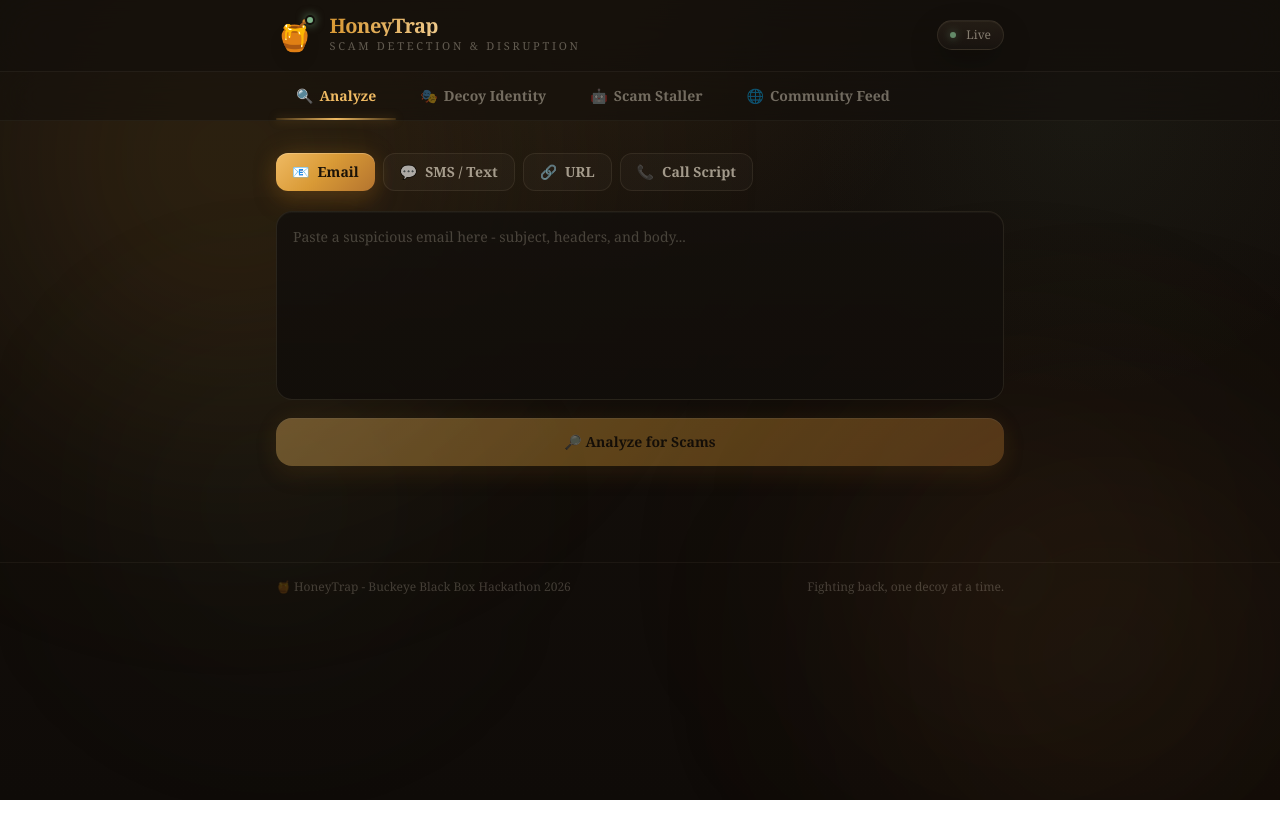
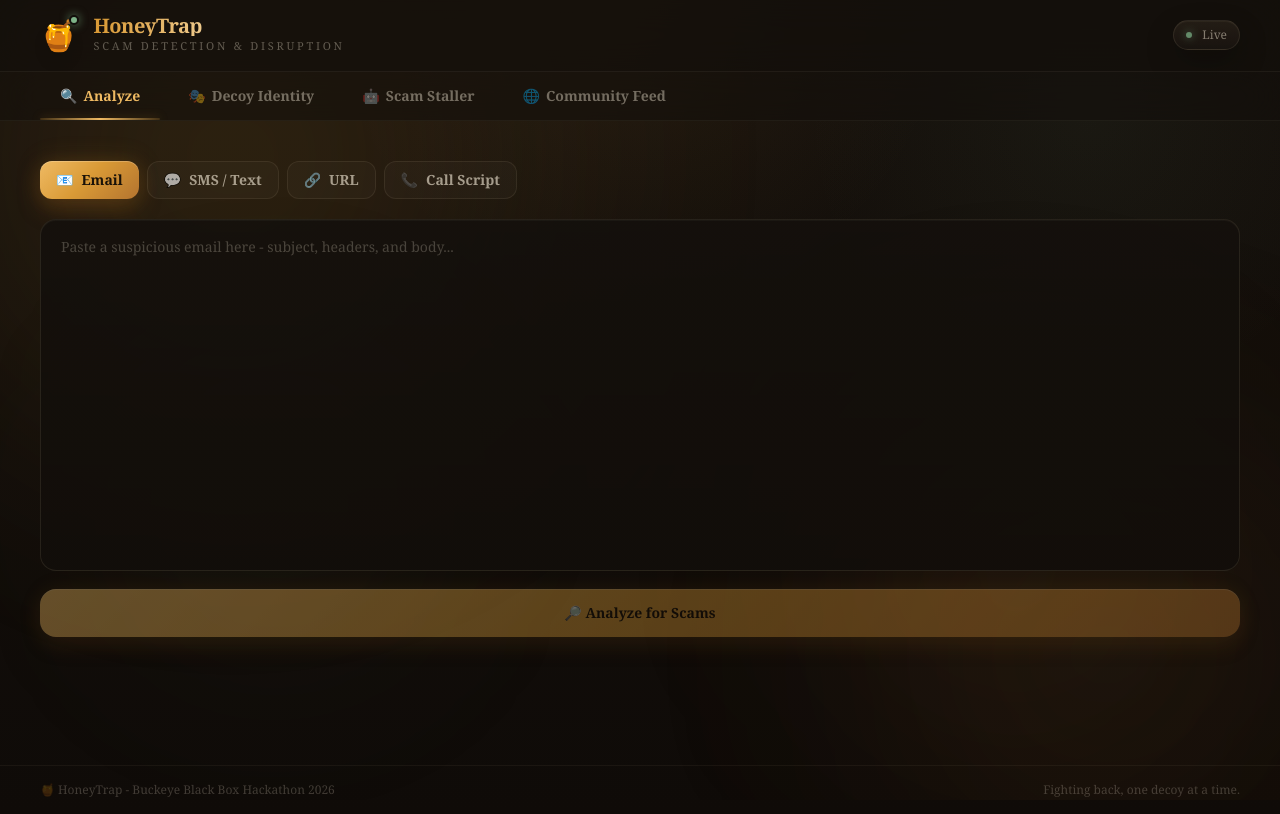
Before and after one commit to asonnekar/HoneyTrap, a React (Vite) app in the folder client/: page / in a window 1280 px wide. Built offline with nearby package versions, Linux system fonts and the light colour scheme.

Commit message:
Updated UI

```diff
--- a/client/src/App.jsx
+++ b/client/src/App.jsx
@@ -15,6 +15,7 @@ export default function App() {
   const [activeTab, setActiveTab] = useState(0)
   const [analysisResult, setAnalysisResult] = useState(null)
   const [scamContent, setScamContent] = useState('')
+  const shellClass = 'w-full max-w-[1500px] mx-auto px-4 sm:px-6 lg:px-10'
 
   return (
     <div className="relative min-h-screen text-[#f4ead7] overflow-x-hidden">
@@ -26,7 +27,7 @@ export default function App() {
       </div>
 
       <header className="relative z-10 sticky top-0 border-b border-[rgba(255,231,194,0.06)] bg-[rgba(18,15,11,0.78)] backdrop-blur-xl">
-        <div className="max-w-3xl mx-auto px-5 py-4 flex items-center gap-4">
+        <div className={`${shellClass} py-4 flex items-center gap-4`}>
           <div className="relative">
             <span className="text-3xl drop-shadow-lg">🍯</span>
             <span
@@ -51,12 +52,12 @@ export default function App() {
       </header>
 
       <nav className="relative z-10 border-b border-[rgba(255,231,194,0.05)] bg-[rgba(18,15,11,0.56)] backdrop-blur-xl">
-        <div className="max-w-3xl mx-auto px-5 flex gap-1">
+        <div className={`${shellClass} flex gap-2 overflow-x-auto`}>
           {TABS.map((tab, i) => (
             <button
               key={tab.label}
               onClick={() => setActiveTab(i)}
-              className={`relative px-5 py-3.5 text-sm font-semibold transition-all duration-200 ${
+              className={`relative shrink-0 whitespace-nowrap px-5 py-3.5 text-sm font-semibold transition-all duration-200 ${
                 activeTab === i
                   ? 'text-[var(--honey-bright)]'
                   : 'text-[rgba(244,234,215,0.42)] hover:text-[rgba(244,234,215,0.72)]'
@@ -78,7 +79,7 @@ export default function App() {
         </div>
       </nav>
 
-      <main className="relative z-10 max-w-3xl mx-auto px-5 py-8">
+      <main className={`${shellClass} relative z-10 py-8 lg:py-10 min-h-[calc(100vh-220px)]`}>
         {activeTab === 0 && (
           <AnalyzeTab onResult={setAnalysisResult} onContentChange={setScamContent} />
         )}
@@ -90,7 +91,7 @@ export default function App() {
       </main>
 
       <footer className="relative z-10 mt-16 border-t border-[rgba(255,231,194,0.05)]">
-        <div className="max-w-3xl mx-auto px-5 py-4 flex items-center justify-between">
+        <div className={`${shellClass} py-4 flex items-center justify-between`}>
           <p className="text-xs text-[rgba(244,234,215,0.22)]">🍯 HoneyTrap - Buckeye Black Box Hackathon 2026</p>
           <p className="text-xs text-[rgba(244,234,215,0.22)]">Fighting back, one decoy at a time.</p>
         </div>
--- a/client/src/components/AnalyzeTab.jsx
+++ b/client/src/components/AnalyzeTab.jsx
@@ -131,7 +131,7 @@ export default function AnalyzeTab({ onResult, onContentChange }) {
   const cat = result ? (CATEGORY_META[result.category] || CATEGORY_META.suspicious) : null
 
   return (
-    <div className="space-y-5">
+    <div className="space-y-5 min-h-[calc(100vh-320px)]">
       <div className="flex gap-2 flex-wrap">
         {CONTENT_TYPES.map((type) => (
           <button
@@ -160,8 +160,8 @@ export default function AnalyzeTab({ onResult, onContentChange }) {
           value={content}
           onChange={(e) => setContent(e.target.value)}
           placeholder={selectedType.placeholder}
-          rows={7}
-          className="w-full input-glow rounded-2xl px-4 py-3.5 text-[rgba(244,234,215,0.9)] text-sm placeholder-[rgba(244,234,215,0.24)] resize-none leading-relaxed"
+          rows={10}
+          className="w-full min-h-[22rem] input-glow rounded-2xl px-5 py-4 text-[rgba(244,234,215,0.9)] text-sm placeholder-[rgba(244,234,215,0.24)] resize-none leading-relaxed"
         />
         <button
           onClick={handleAnalyze}
```
